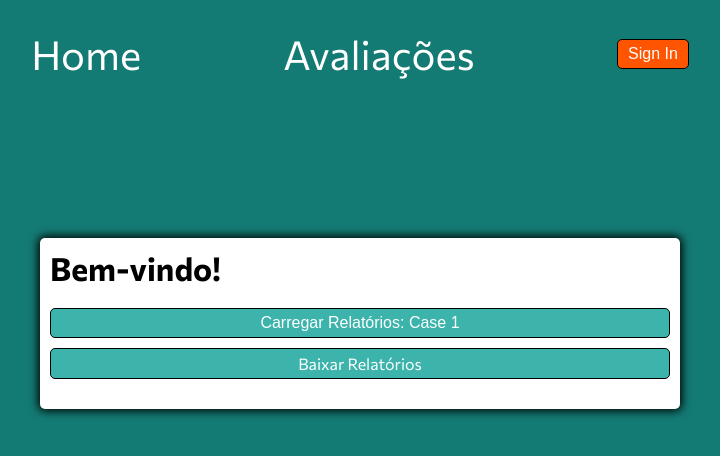
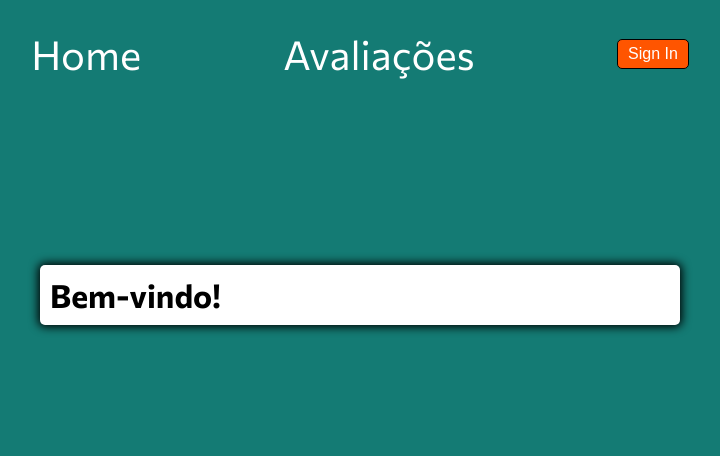
Before and after one commit to marcioUfrj/ufrjtccfrontend, a React (Create React App) app: page / in a window 1280 px wide. Shown: the top 456 px of the page, without its empty margins (280-1000 px from the left). Built offline with nearby package versions, Linux system fonts and the light colour scheme; a web font is replaced by a local one.

Commit message:
removed reports from home

```diff
--- a/src/pages/home/index.jsx
+++ b/src/pages/home/index.jsx
@@ -109,10 +109,7 @@ const HomeContainer = () => {
   }
 
 
-  return (
-    <div className="container">
-      <h1>Bem-vindo!</h1>
-      <UserContainer />
+  /*
       {container}
       <div className="btn-grid">
         <button className="btn btn-primary" onClick={() => generateReportCase1()}>Carregar Relatórios: Case 1</button>
@@ -127,6 +124,11 @@ const HomeContainer = () => {
           Baixar Relatórios
         </CSVLink>
       </div>
+  */
+  return (
+    <div className="container">
+      <h1>Bem-vindo!</h1>
+      <UserContainer />
     </div>
   )
 }
```
